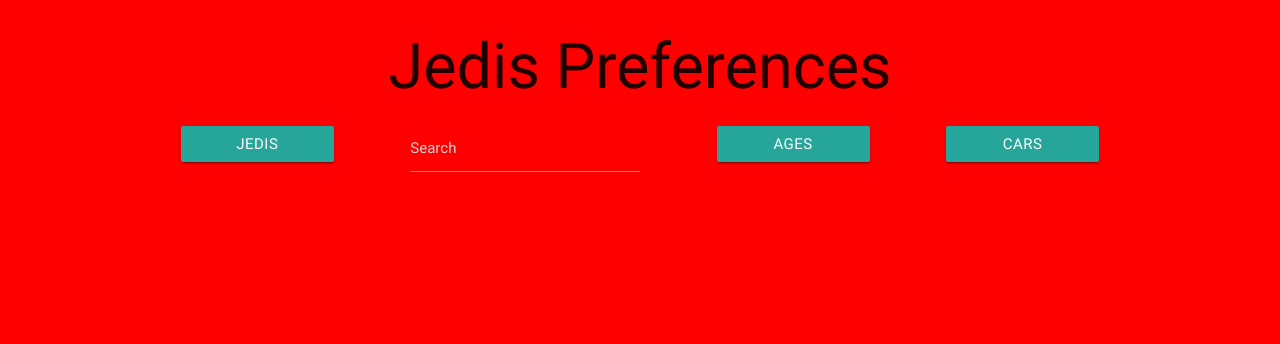
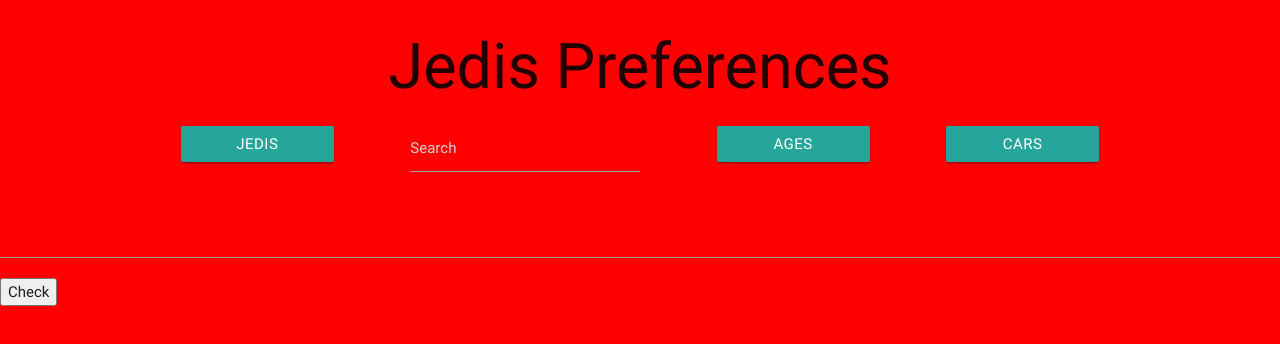
Before and after one commit to karlanavam/jedis-preferences, a plain HTML site: page index.html in a window 1280 px wide. Drawn offline with nearby package versions, Linux system fonts and the light colour scheme.

Commit message:
version final

```diff
--- a/index.html
+++ b/index.html
@@ -18,6 +18,12 @@
         <a class="waves-effect waves-light btn col s2 offset-s1">Cars</a>
       </div>
     </section>
+    <section>
+      <form action="">
+        <input type="text">
+        <button>Check</button>
+      </form>
+    </section>
     <script type="text/javascript"src="js/app.js"></script>
   </body>
 </html>
```
